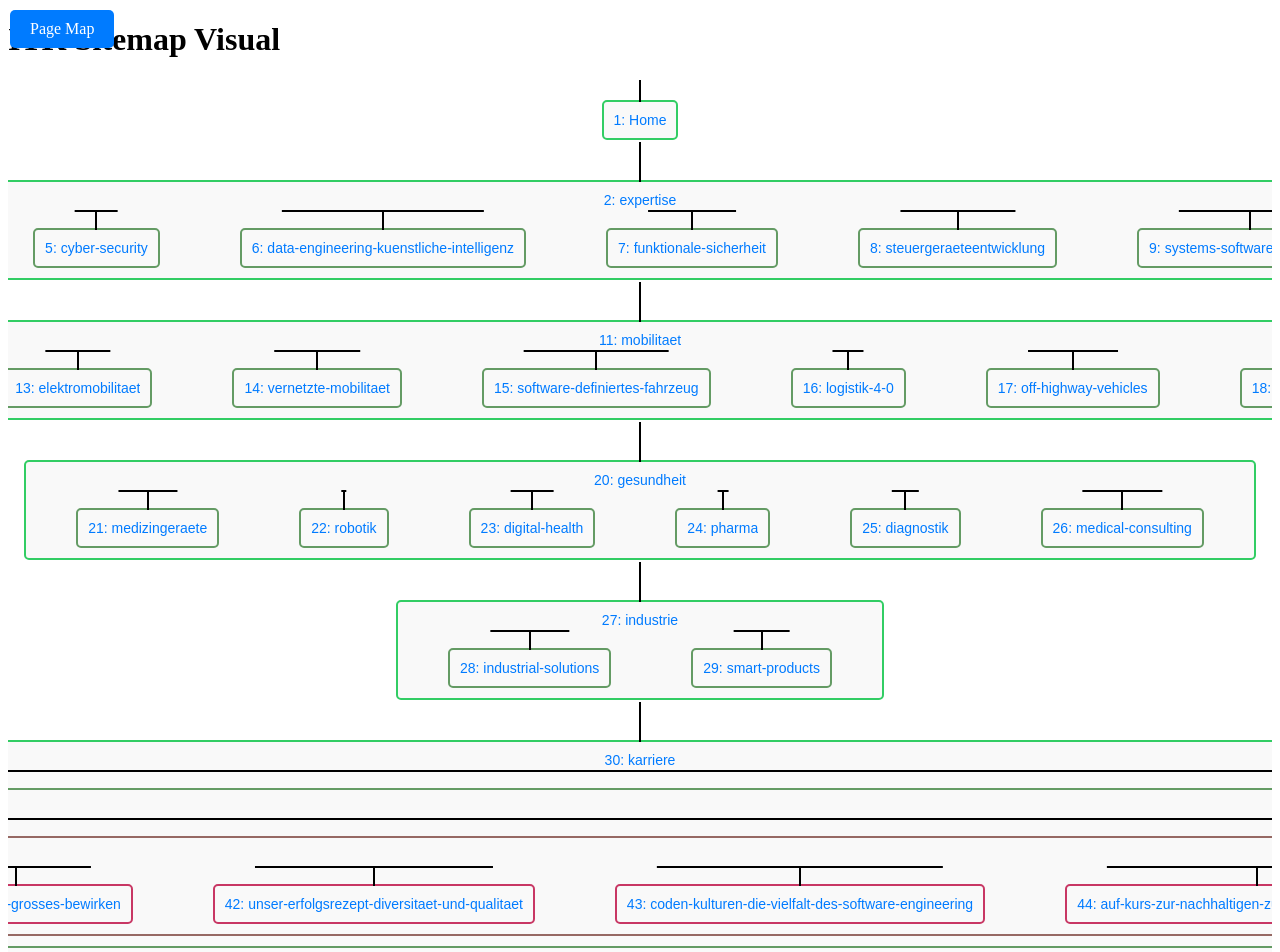
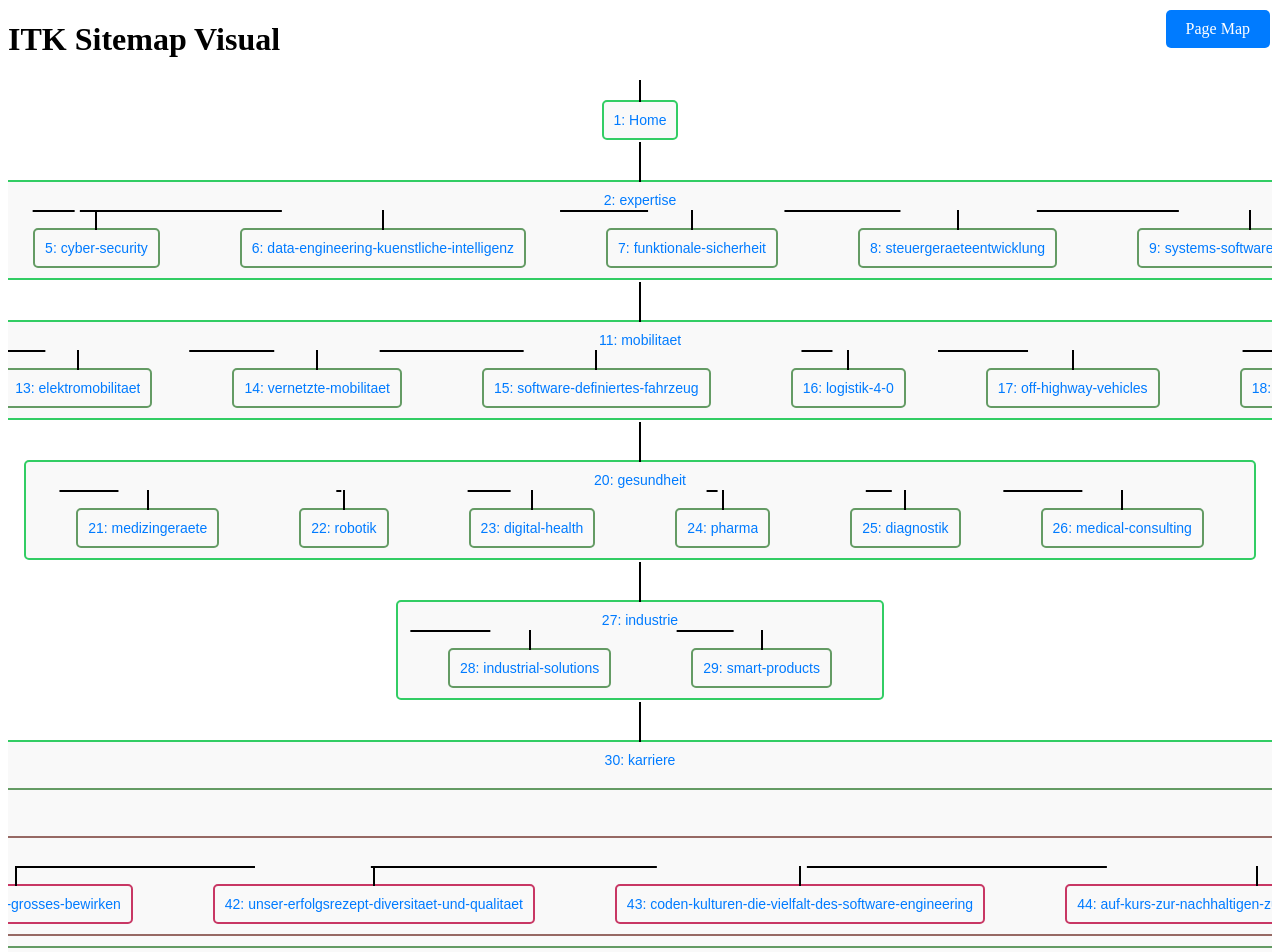
Before and after one commit to elangovanpushparaj-itk/itk, a plain HTML site: page docs/index.html in a window 1280 px wide. Shown: the top 952 px of the page. Drawn offline with Linux system fonts and the light colour scheme.

Commit message:
first commit

```diff
--- a/docs/index.html
+++ b/docs/index.html
@@ -55,7 +55,7 @@
                 background-color: #000;
                 position: absolute;
                 top: -20px;
-                left: 50%;
+                right: 50%;
                 transform: translateX(-50%);
             }
             .children .node::after {
@@ -65,7 +65,7 @@
                 background-color: #000;
                 position: absolute;
                 top: -20px;
-                left: 50%;
+                right: 50%;
                 transform: translateX(-50%);
             }
             a {
@@ -83,7 +83,7 @@
             .top-left-button {
       position: absolute;
       top: 10px;
-      left: 10px;
+      right: 10px;
       padding: 10px 20px;
       background-color: #007bff;
       color: white;
```
